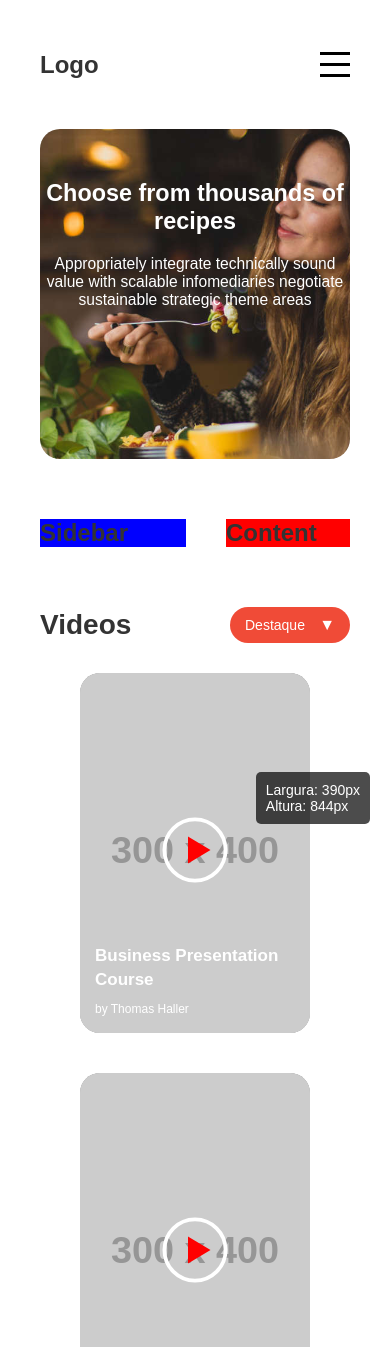
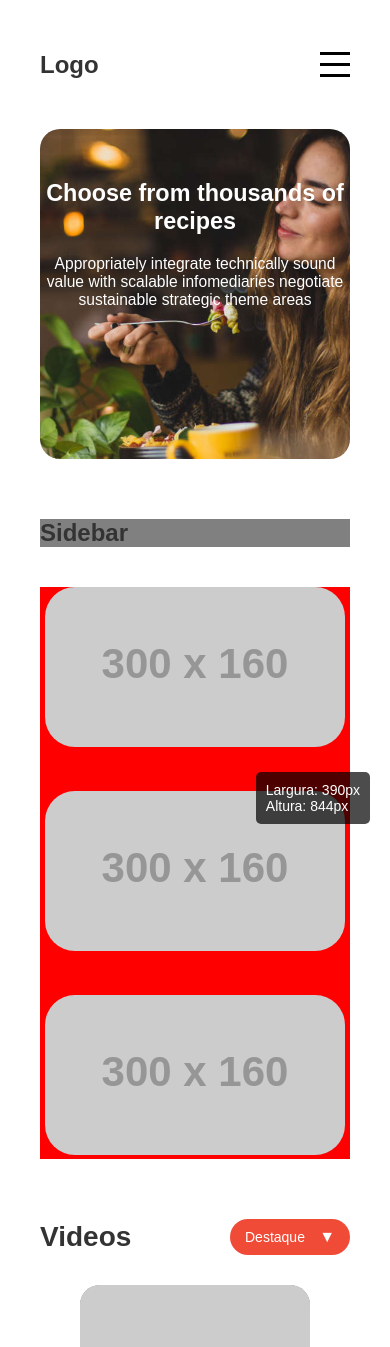
Before and after one commit to DouglasGonc/React-ViteImersao, a React (Vite) app: page / in a window 390 px wide. Shown: the top 1347 px of the page. Built offline with nearby package versions, Linux system fonts and the light colour scheme.

Commit message:
Teste Mobile

```diff
--- a/src/components/main/recipe-items.tsx
+++ b/src/components/main/recipe-items.tsx
@@ -6,6 +6,7 @@ const BoxGrid = styled.div`
 
     img{
         border-radius: 30px;
+        width: 100%;
     }
 
 `;
--- a/src/components/main/recipe-library.tsx
+++ b/src/components/main/recipe-library.tsx
@@ -2,24 +2,64 @@ import React from "react";
 import styled from "styled-components";
 // import SearchBar from "./search-bar";
 // import SelectDropdown from "./select-dropdown";
-// import RecipesItems from "./recipe-items";
+import RecipesItems from "./recipe-items";
 
 const ContainerLibrary = styled.section`
     display: flex;
     margin: 60px 0;
+
+    @media (max-width: 767px) {
+        flex-direction: column;
+        row-gap: 40px;
+
+
+    }
 `;
 
-const Sidebar = styled.section`
+const Sidebar = styled.div`
     width: 365px;
     margin: 0 40px 0 0;
 
     background-color: blue;
+
+    @media (max-width: 1280px) {
+        background-color: gray;
+
+
+    }
+    @media (max-width: 991px) {
+        background-color: gray;
+
+
+    }
+    @media (max-width: 767px) {
+        width: 100%;
+
+    }
 `;
 
-const Content = styled.section`
+const Content = styled.div`
     width: 100%;
 
     background-color: red;
+`;
+
+const ContentGrid = styled.div`
+    display: grid;
+    grid-template-columns: 1fr 1fr 1fr;
+    gap: 40px;
+
+    @media (max-width: 991px) {
+        grid-template-columns: 1fr 1fr;
+    }
+    @media (max-width: 500px) {
+        grid-template-columns: 1fr;
+
+        div{
+            margin: 0 auto;
+            width: 300px;
+        }
+    }
 `;
 
 const RecipeLibrary: React.FC = () => {
@@ -29,7 +69,11 @@ const RecipeLibrary: React.FC = () => {
                 <h1>Sidebar</h1>
             </Sidebar>
             <Content>
-                <h1>Content</h1>
+                <ContentGrid>
+                    <RecipesItems />
+                    <RecipesItems />
+                    <RecipesItems />
+                </ContentGrid>
             </Content>
         </ContainerLibrary>
     );
```
